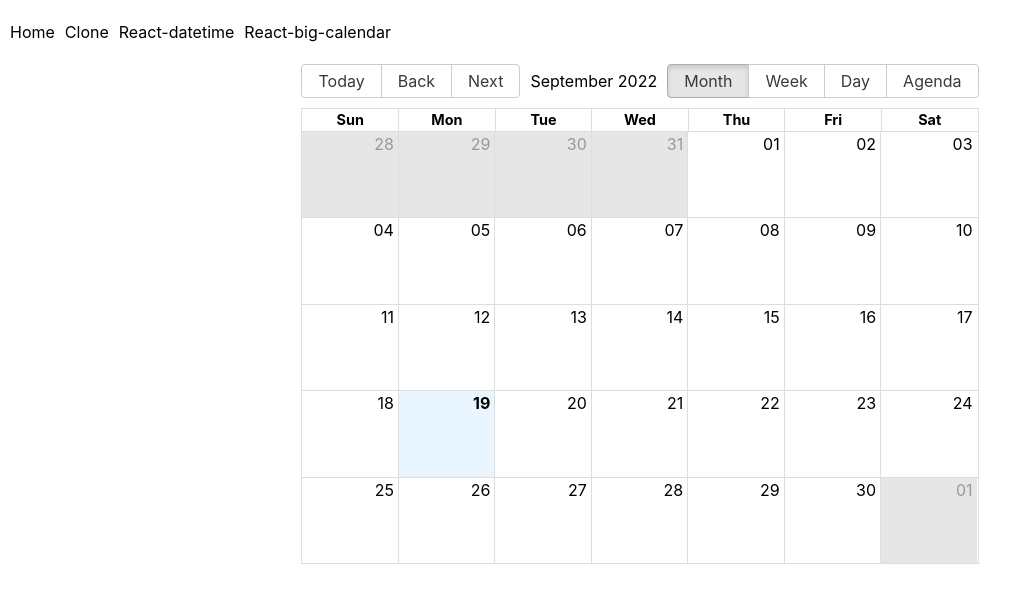
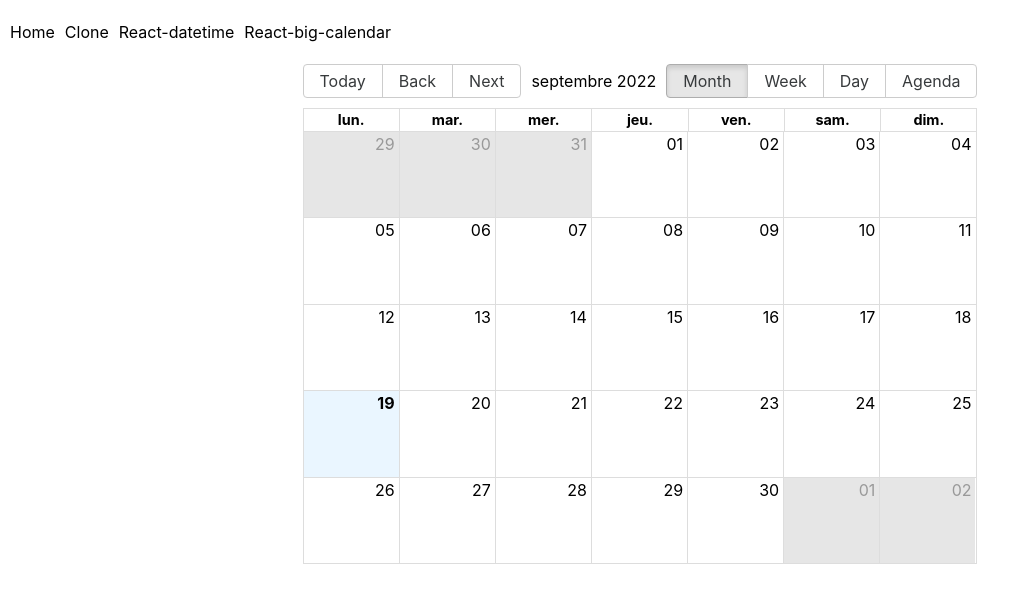
Before and after one commit to kpav33/react-calendar, a Next.js app: page /react-big-calendar in a window 1280 px wide. Shown: the top 602 px of the page, without its empty margins (0-1031 px from the left). Built offline with nearby package versions, Linux system fonts and the light colour scheme.

Commit message:
Add aditional comments

```diff
--- a/components/Month/index.js
+++ b/components/Month/index.js
@@ -11,7 +11,6 @@ export default function Month({ month }) {
           ))}
         </React.Fragment>
       ))}
-      month
     </div>
   );
 }
--- a/pages/react-big-calendar.js
+++ b/pages/react-big-calendar.js
@@ -6,6 +6,7 @@ import "react-big-calendar/lib/css/react-big-calendar.css";
 
 import { Calendar, momentLocalizer } from "react-big-calendar";
 import moment from "moment";
+import "moment/locale/fr";
 
 const localizer = momentLocalizer(moment);
 
@@ -20,6 +21,9 @@ const MyCalendar = (props) => (
     />
   </div>
 );
+
+// https://jquense.github.io/react-big-calendar/examples/?path=/story/about-big-calendar--page
+// Not that useful for your needs, better to work more on the already created google calendar clone and adjust that for your needs
 
 export default function ReactBigCalendar() {
   return (
@@ -39,7 +43,7 @@ export default function ReactBigCalendar() {
         </Link>
       </nav>
       <div className={styles.center}>
-        <MyCalendar />
+        <MyCalendar culture="fr" />
       </div>
     </div>
   );
```
